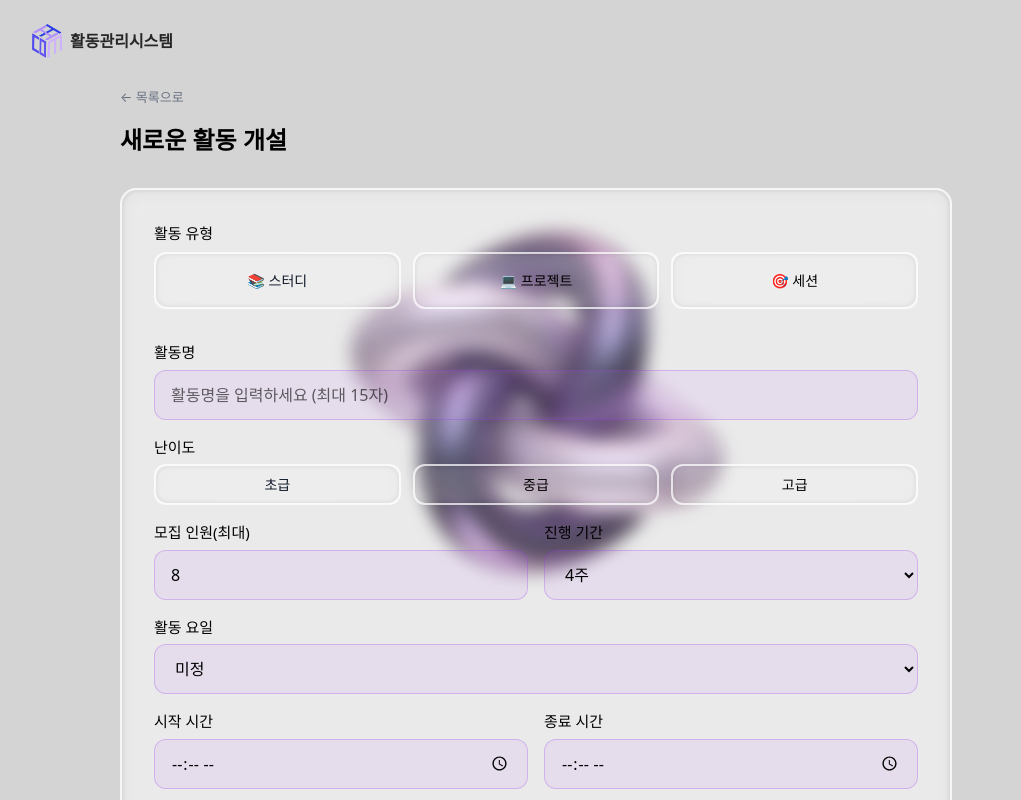
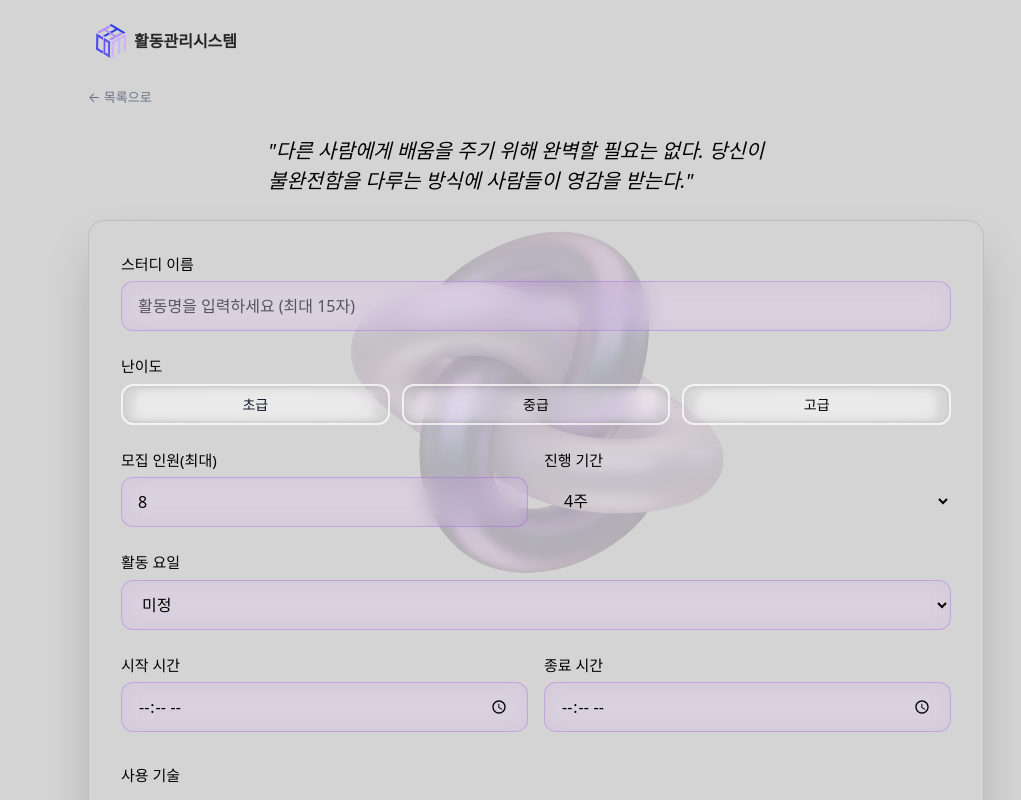
Before and after one commit to skku-comit/cams-frontend, a Next.js app: page /studies/create in a window 1280 px wide. Shown: the top 800 px of the page, without its empty margins (104-1125 px from the left). Built offline with nearby package versions, Linux system fonts and the light colour scheme; a web font is replaced by a local one.

Commit message:
working on createStudy page design

```diff
--- a/src/app/globals.css
+++ b/src/app/globals.css
@@ -241,7 +241,6 @@ select.flatpickr-monthDropdown-months option.flatpickr-monthDropdown-month[selec
 .focus-ring-primary:focus {
   outline: none;
   box-shadow: 0 0 0 3px rgb(138 43 226 / 0.4);
-  border-color: var(--primary);
 }
 
 /* 텍스트 선택 비활성화 - input과 textarea 제외 */
--- a/src/app/studies/create/page.tsx
+++ b/src/app/studies/create/page.tsx
@@ -129,20 +129,25 @@ export default function CreateCoursePage() {
   };
 
   return (
-    <div className="mx-auto max-w-4xl px-4 py-4 md:px-6 md:py-6 lg:px-8">
-      <div className="mb-6 md:mb-8">
+    <div className="mx-auto max-w-4xl px-4 py-4 md:px-6 md:py-6 lg:px-0">
+      <div className="mb-6 md:mb-6">
         <button onClick={() => router.back()} className="mb-3 text-[13px] text-gray-500 hover:text-gray-700 md:mb-4">
           ← 목록으로
         </button>
-        <h1 className="text-xl font-bold md:text-2xl">새로운 활동 개설</h1>
+        <div className="container px-5 lg:max-w-xl mx-auto mt-3">
+          <h1 className="text-[15px] break-keep md:text-lg lg:text-xl font-light italic leading-[1.5]">
+            &quot;다른 사람에게 배움을 주기 위해 완벽할 필요는 없다. 당신이 불완전함을 다루는 방식에 사람들이 영감을
+            받는다.&quot;
+          </h1>
+        </div>
       </div>
 
       <form
         onSubmit={handleSubmit}
-        className="glass-card backdrop-blur-[9px] backdrop-brightness-110 !backdrop-saturate-60 rounded-2xl p-4 md:p-6 lg:p-8 space-y-6 md:space-y-8 border"
+        className="border border-black/10 shadow-2xl rounded-2xl p-4 md:p-6 lg:p-8 space-y-6 md:space-y-8"
       >
         {/* 활동 유형 선택 */}
-        <div className="space-y-2">
+        {/* <div className="space-y-2">
           <label className="block text-[14px] font-medium md:text-[15px]">활동 유형</label>
           <div className="grid grid-cols-1 gap-3 md:grid-cols-3">
             {["study", "project", "session"].map((type) => (
@@ -162,18 +167,18 @@ export default function CreateCoursePage() {
               </button>
             ))}
           </div>
-        </div>
+        </div> */}
 
         {/* 기본 정보 */}
-        <div className="space-y-4">
+        <div className="space-y-6">
           <div>
-            <label className="mb-1.5 block text-[14px] font-medium md:text-[15px]">활동명</label>
+            <label className="mb-1.5 block text-[14px] font-medium md:text-[15px]">스터디 이름</label>
             <input
               type="text"
               maxLength={15}
               value={formData.activity_name}
               onChange={(e) => setFormData((prev) => ({ ...prev, activity_name: e.target.value }))}
-              className="glass-input focus-ring-primary w-full rounded-xl px-4 py-3 text-[13px] md:text-[14px] placeholder-black/60"
+              className="glass-input w-full rounded-xl px-4 py-3 text-[13px] md:text-[14px] placeholder-black/60"
               placeholder="활동명을 입력하세요 (최대 15자)"
             />
           </div>
@@ -209,7 +214,7 @@ export default function CreateCoursePage() {
                 max="20"
                 value={formData.max_member}
                 onChange={(e) => setFormData((prev) => ({ ...prev, max_member: Number(e.target.value) }))}
-                className="glass-input focus-ring-primary w-full rounded-xl px-4 py-3 text-[13px] md:text-[14px]"
+                className="glass-input  w-full rounded-xl px-4 py-3 text-[13px] md:text-[14px]"
                 placeholder="2~20명"
               />
             </div>
@@ -218,7 +223,7 @@ export default function CreateCoursePage() {
               <select
                 value={formData.duration_week}
                 onChange={(e) => handleDurationChange(Number(e.target.value))}
-                className="glass-input focus-ring-primary w-full rounded-xl px-4 py-3 text-[13px] md:text-[14px]"
+                className="glass-inputy w-full rounded-xl px-4 py-3 text-[13px] md:text-[14px]"
               >
                 <option value={4}>4주</option>
                 <option value={8}>8주</option>
@@ -233,7 +238,7 @@ export default function CreateCoursePage() {
             <select
               value={formData.day_of_week}
               onChange={(e) => setFormData((prev) => ({ ...prev, day_of_week: e.target.value }))}
-              className="glass-input focus-ring-primary w-full rounded-xl px-4 py-3 text-[13px] md:text-[14px]"
+              className="glass-input y w-full rounded-xl px-4 py-3 text-[13px] md:text-[14px]"
             >
               {DAYS_OF_WEEK.map((day) => (
                 <option key={day.value} value={day.value}>
@@ -250,7 +255,7 @@ export default function CreateCoursePage() {
                 type="time"
                 value={formData.activity_start_time}
                 onChange={(e) => setFormData((prev) => ({ ...prev, activity_start_time: e.target.value }))}
-                className="glass-input focus-ring-primary w-full rounded-xl px-4 py-3 text-[13px] md:text-[14px]"
+                className="glass-input w-full rounded-xl px-4 py-3 text-[13px] md:text-[14px]"
               />
             </div>
             <div>
@@ -259,7 +264,7 @@ export default function CreateCoursePage() {
                 type="time"
                 value={formData.activity_end_time}
                 onChange={(e) => setFormData((prev) => ({ ...prev, activity_end_time: e.target.value }))}
-                className="glass-input focus-ring-primary w-full rounded-xl px-4 py-3 text-[13px] md:text-[14px]"
+                className="glass-input  w-full rounded-xl px-4 py-3 text-[13px] md:text-[14px]"
               />
             </div>
           </div>
@@ -313,7 +318,7 @@ export default function CreateCoursePage() {
                   }
                 }
               }}
-              className="glass-input focus-ring-primary flex-1 rounded-xl px-4 py-2 text-[13px]"
+              className="glass-input  flex-1 rounded-xl px-4 py-2 text-[13px]"
               placeholder="직접 입력 후 Enter 또는 추가 버튼 클릭"
             />
             <button
@@ -339,7 +344,7 @@ export default function CreateCoursePage() {
                 <textarea
                   value={week.learning_plan}
                   onChange={(e) => handleCurriculumChange(week.week_index, e.target.value)}
-                  className="glass-input focus-ring-primary min-h-[30px] w-full rounded-xl px-3 py-2 text-[13px]"
+                  className="glass-input min-h-[30px] w-full rounded-xl px-3 py-2 text-[13px]"
                   placeholder={`${week.week_index}주차 학습 계획을 입력하세요`}
                 />
               </div>
--- a/src/app/studies/page.tsx
+++ b/src/app/studies/page.tsx
@@ -2,13 +2,13 @@ import Link from "next/link";
 
 export default function StudiesPage() {
   return (
-    <div className="min-h-dvh px-4 py-6 sm:px-6 md:px-8 max-w-4xl mx-auto">
+    <div className="min-h-dvh px-4 py-6 sm:px-6 md:px-0 max-w-4xl mx-auto">
       <div className="flex items-center gap-3 mb-4">
         <input
           placeholder="스터디 검색"
-          className="glass-input focus-ring-primary w-full rounded-xl px-4 py-3 text-gray-900 placeholder-gray-500"
+          className="glass-input w-full rounded-xl px-4 py-3 text-gray-900 placeholder-gray-500"
         />
-        <button className="glass-card hover:shadow-[0_0_0_2px_rgba(138,43,226,0.5)] active:scale-[0.98] rounded-xl px-4 py-3 text-gray-900">
+        <button className="glass-card hover:shadow-[0_0_0_2px_rgba(138,43,226,0.5)] active:scale-[0.98] min-w-30 rounded-xl px-4 py-3 text-gray-900">
           필터
         </button>
       </div>
--- a/src/components/BackgroundLayer.tsx
+++ b/src/components/BackgroundLayer.tsx
@@ -7,6 +7,7 @@ export default function BackgroundLayer() {
   const pathname = usePathname();
   const isSignupPage = pathname === "/signup";
   const isHomePage = pathname === "/";
+  const isCreateStudyPage = pathname === "/studies/create";
 
   if (isSignupPage) {
     return <div className="absolute inset-0 pointer-events-none bg-neutral-200" />;
@@ -14,13 +15,16 @@ export default function BackgroundLayer() {
 
   return (
     <div className="fixed inset-0 pointer-events-none">
-      <div className="relative size-full lg:scale-100 max-w-105 z-0 mx-auto">
+      <div className="relative size-full lg:scale-100 max-w-105 z-0 mx-auto opacity-50">
         <Image
           src="/bg2.png"
           alt="bg"
           fill
           className="object-contain"
-          style={isHomePage ? undefined : { filter: "saturate(0.6)" }}
+          style={{
+            ...(isHomePage ? {} : { filter: "saturate(0.6)" }),
+            ...(isCreateStudyPage ? { opacity: 0.45 } : {}),
+          }}
         />
       </div>
     </div>
--- a/src/components/HeaderBar.tsx
+++ b/src/components/HeaderBar.tsx
@@ -22,10 +22,11 @@ export default function HeaderBar() {
   const pathname = usePathname();
   const isLoggedIn = useIsLoggedIn();
   const showLogout = isLoggedIn && pathname !== "/";
+  const isStudiesSection = pathname.startsWith("/studies");
 
   return (
     <div className="px-5 py-6 h-15 sm:px-6 md:px-8 w-full">
-      <div className="flex items-center justify-between max-w-5xl mx-auto">
+      <div className={`flex items-center justify-between ${isStudiesSection ? "max-w-4xl" : "max-w-5xl"} mx-auto`}>
         <div className="flex items-center ml-2">
           <Link href="/" className="inline-flex items-center gap-2">
             <Image src="/logo-purple.png" alt="CoMit Logo" width={30} height={12} className="object-contain" />
```
